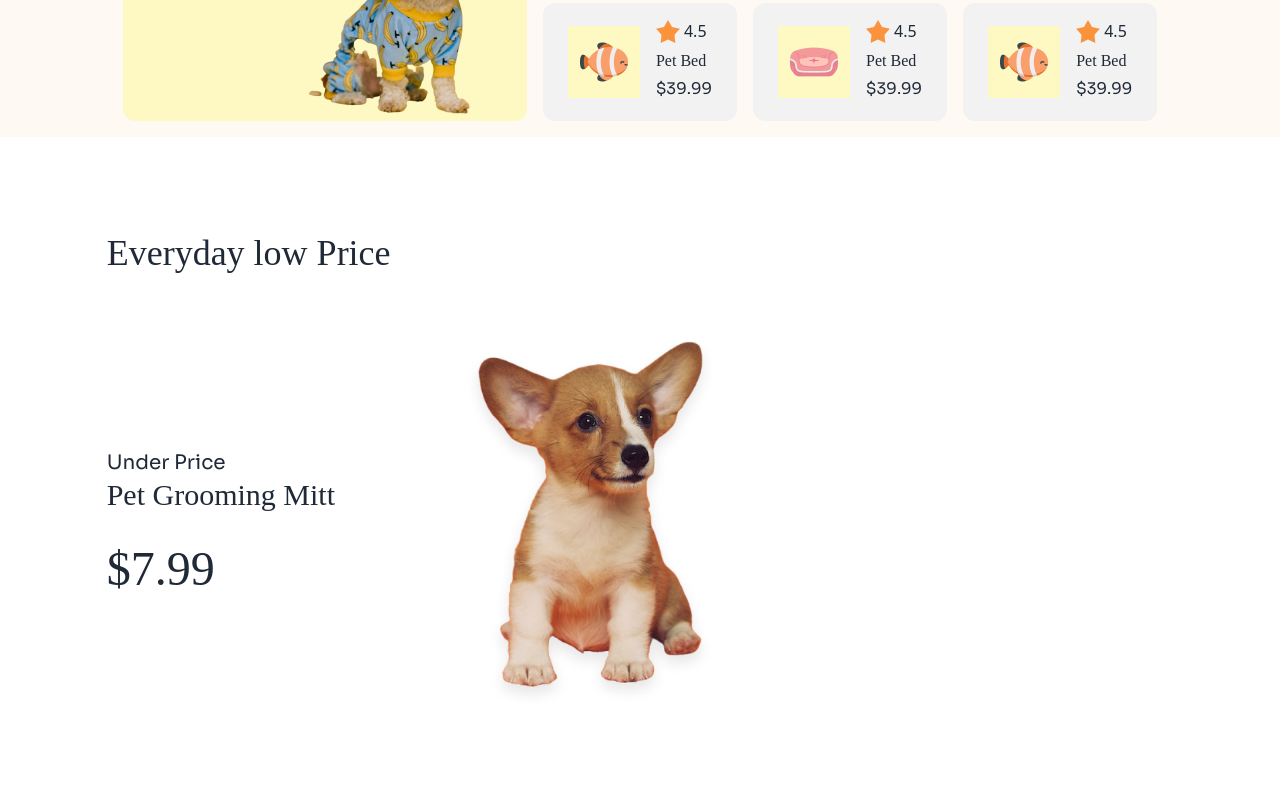
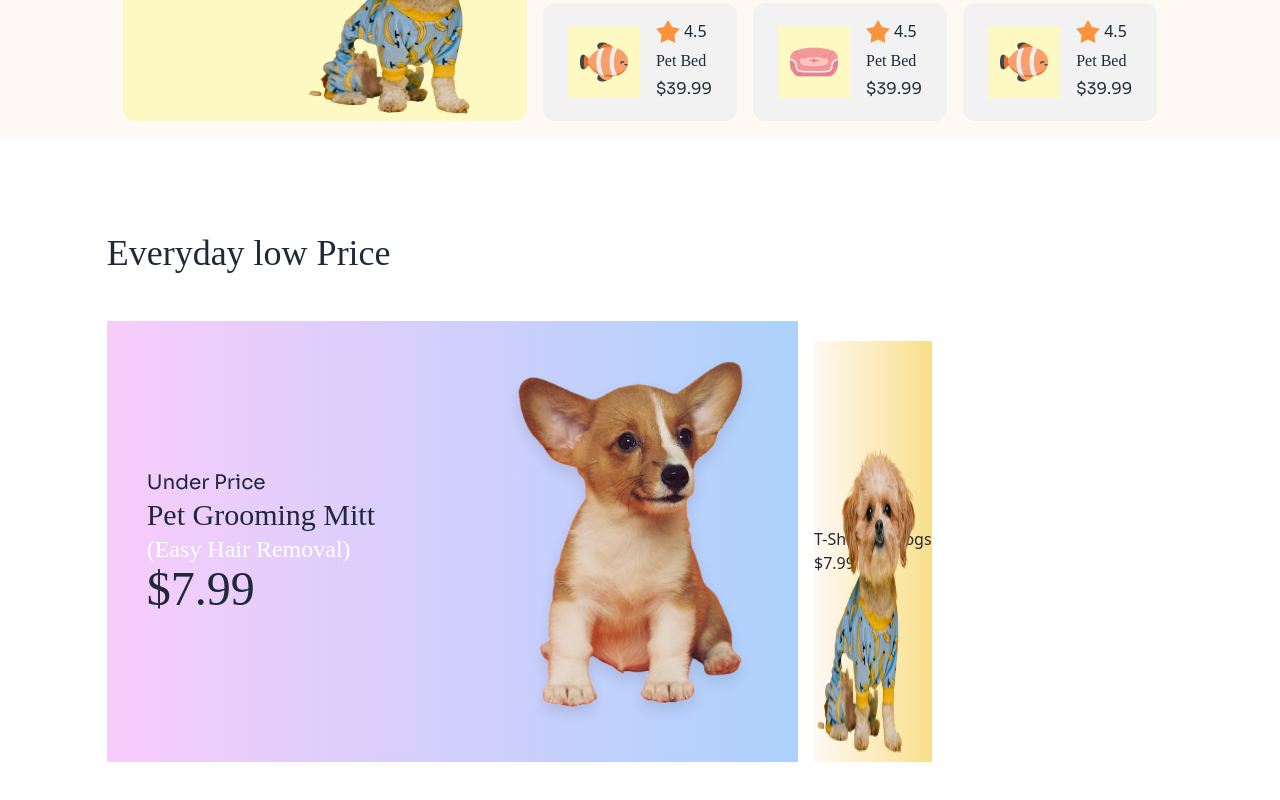
Before and after one commit to naeem-web84/Naeem-A3-0001, a plain HTML site: page index.html in a window 1280 px wide. Shown: the part 1558-2358 px from the top of the page. Drawn offline with nearby package versions, Linux system fonts and the light colour scheme; a web font is replaced by a local one.

Commit message:
last section

```diff
--- a/index.html
+++ b/index.html
@@ -362,11 +362,11 @@
         <h1 class="heading-font text-4xl">Everyday low Price</h1>
        </div>
        <!-- container -->
-        <div class="flex mt-12">
+        <div class="lg:flex mt-12 lg:gap-4 space-y-5">
           <!-- div-1 -->
-           <div class="flex items-center ">
+           <div class="flex items-center bg-gradient-to-r from-[#F8CCFB] to-[#ACD2FD] py-5">
             <!-- content -->
-             <div class="flex-1">
+             <div class="flex-1 ml-10">
               <h1 class="sora text-xl">Under Price</h1>
               <p class="heading-font text-3xl">Pet Grooming Mitt</p>
               <p class="heading-font text-2xl text-white">(Easy Hair Removal)</p>
@@ -379,7 +379,14 @@
            </div>
 
            <!-- div-2 -->
-            <div></div>
+            <div class="relative flex items-center bg-gradient-to-r from-[#FFF9F4] to-[#F9DF8A]">
+              <div>
+                <h1>T-Shirt for Dogs</h1>
+              <p>$7.99</p>
+              </div>
+              <img src="./c1-assets/cute-pet-small.png" alt="" class="absolute bottom-0 right-0 h-full bg-contain">
+            </div>
+
         </div>
      </section>
   </main>
```
